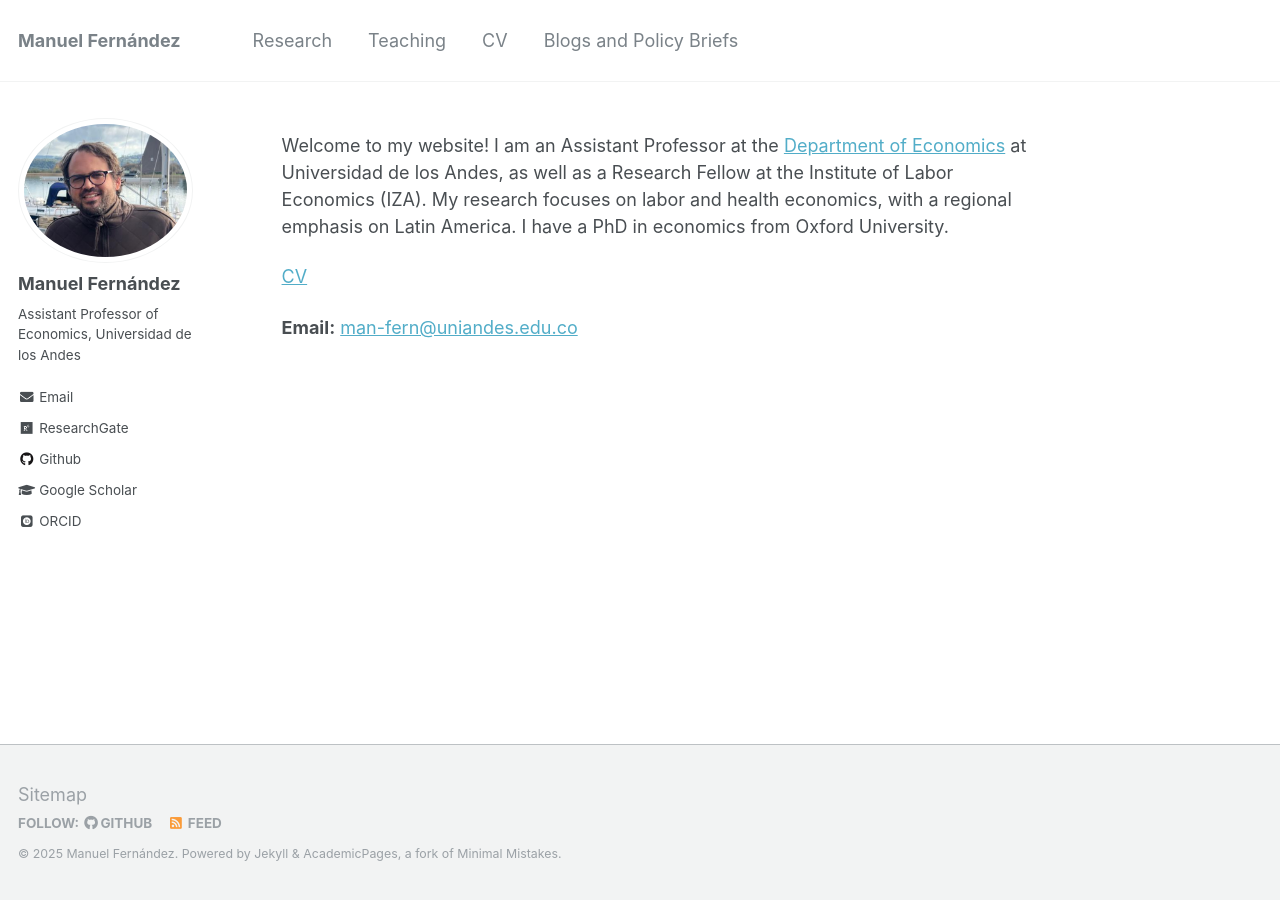
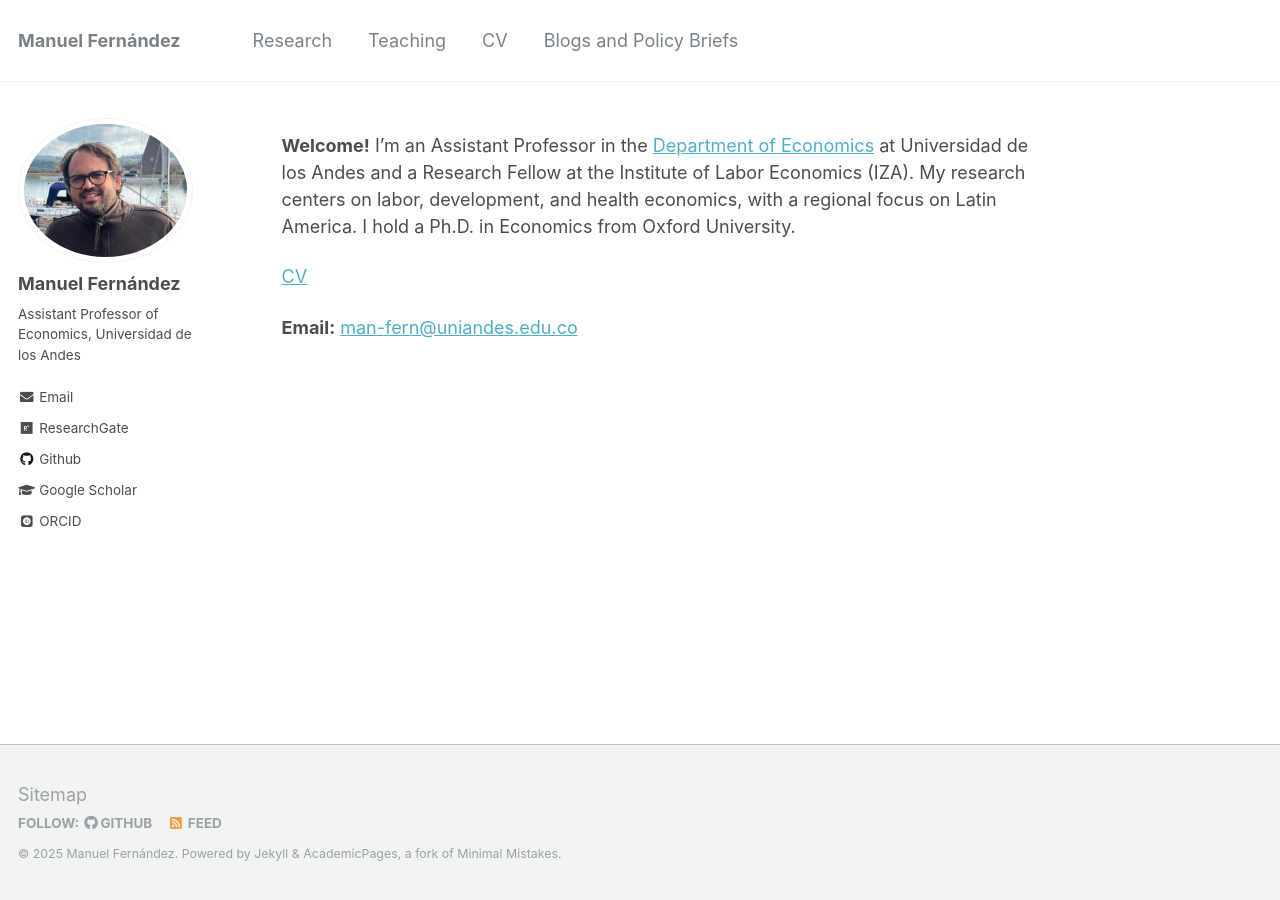
Before and after one commit to man-fern/man-fern.github.io, a Jekyll site: the page built from _pages/about.md, in a window 1280 px wide. Built offline with Jekyll 4.4.1, drawn with Linux system fonts in a browser that asks for light colours; some web fonts are replaced.

Commit message:
Initial message

```diff
--- a/_pages/about.md
+++ b/_pages/about.md
@@ -7,7 +7,7 @@ redirect_from:
   - /about/
   - /about.html
 ---
-Welcome to my website! I am an Assistant Professor at the [Department of Economics](https://economia.uniandes.edu.co/en) at Universidad de los Andes, as well as a Research Fellow at the Institute of Labor Economics (IZA). My research focuses on labor and health economics, with a regional emphasis on Latin America. I have a PhD in economics from Oxford University.
+**Welcome!** I'm an Assistant Professor in the [Department of Economics](https://economia.uniandes.edu.co/en) at Universidad de los Andes and a Research Fellow at the Institute of Labor Economics (IZA). My research centers on labor, development, and health economics, with a regional focus on Latin America. I hold a Ph.D. in Economics from Oxford University.
 
 [CV](/files/CV-Manuel-Fernandez.pdf)
 
```
